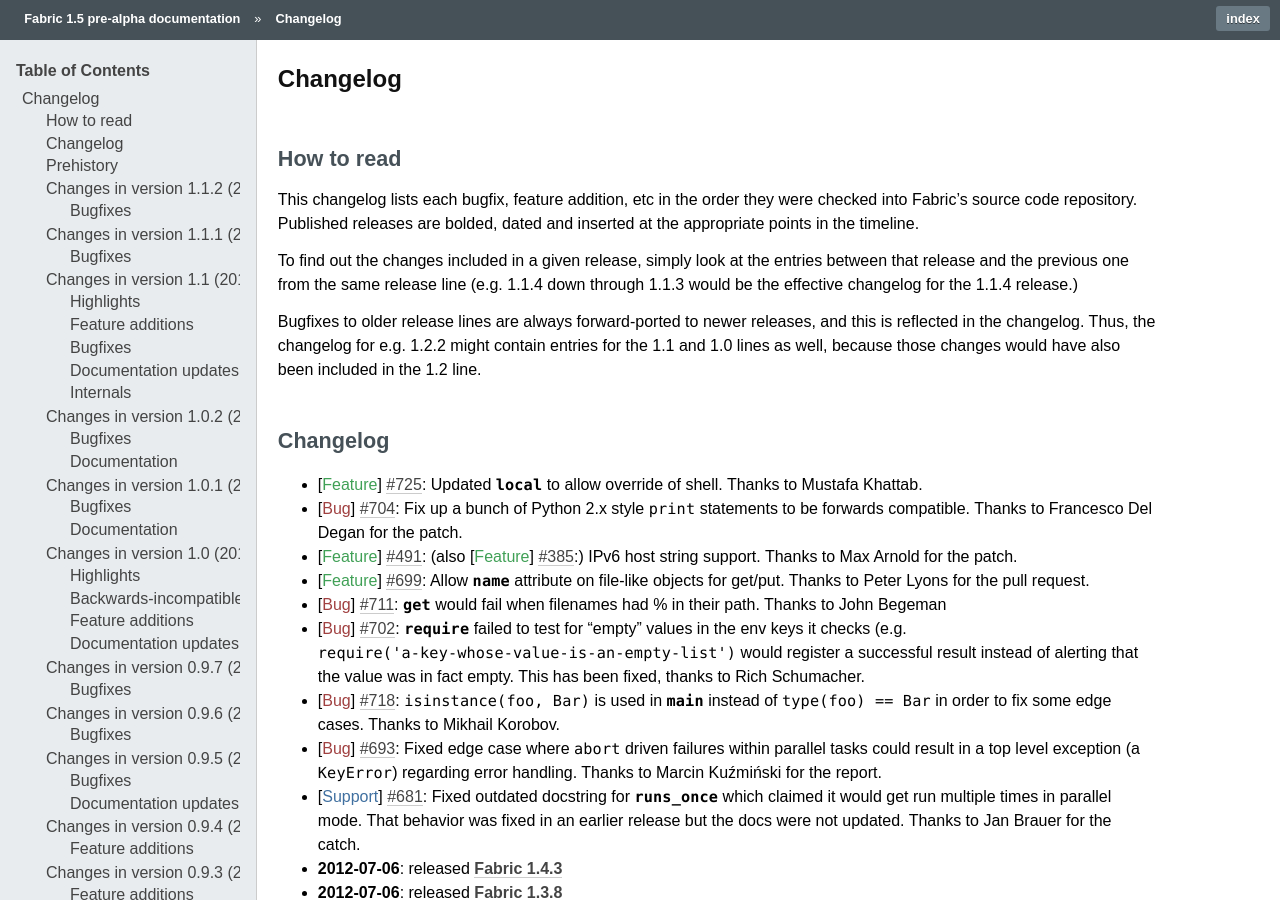
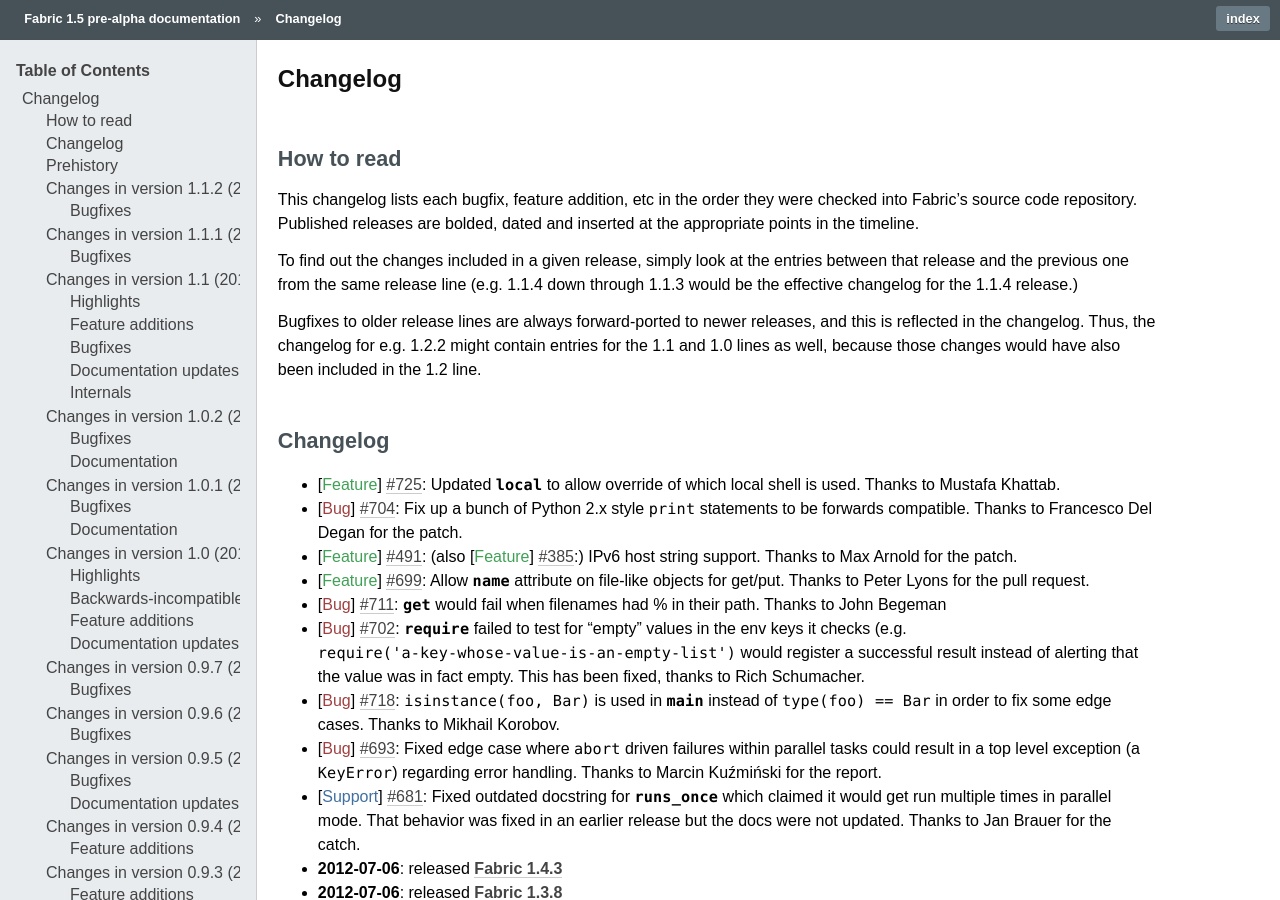
Before and after one commit to fabric/fabric, a Sphinx documentation site: the page built from docs/changelog.rst, in a window 1280 px wide and 900 px high. Built offline with Sphinx 7.4.7, drawn with Linux system fonts in a browser that asks for light colours.

Commit message:
Language tweak

```diff
--- a/docs/changelog.rst
+++ b/docs/changelog.rst
@@ -26,7 +26,7 @@
 =========
 
 * :feature:`725` Updated `~fabric.operations.local` to allow override
-  of shell. Thanks to Mustafa Khattab.
+  of which local shell is used. Thanks to Mustafa Khattab.
 * :bug:`704` Fix up a bunch of Python 2.x style ``print`` statements to be
   forwards compatible. Thanks to Francesco Del Degan for the patch.
 * :feature:`491` (also :feature:`385`) IPv6 host string support. Thanks to Max
```
